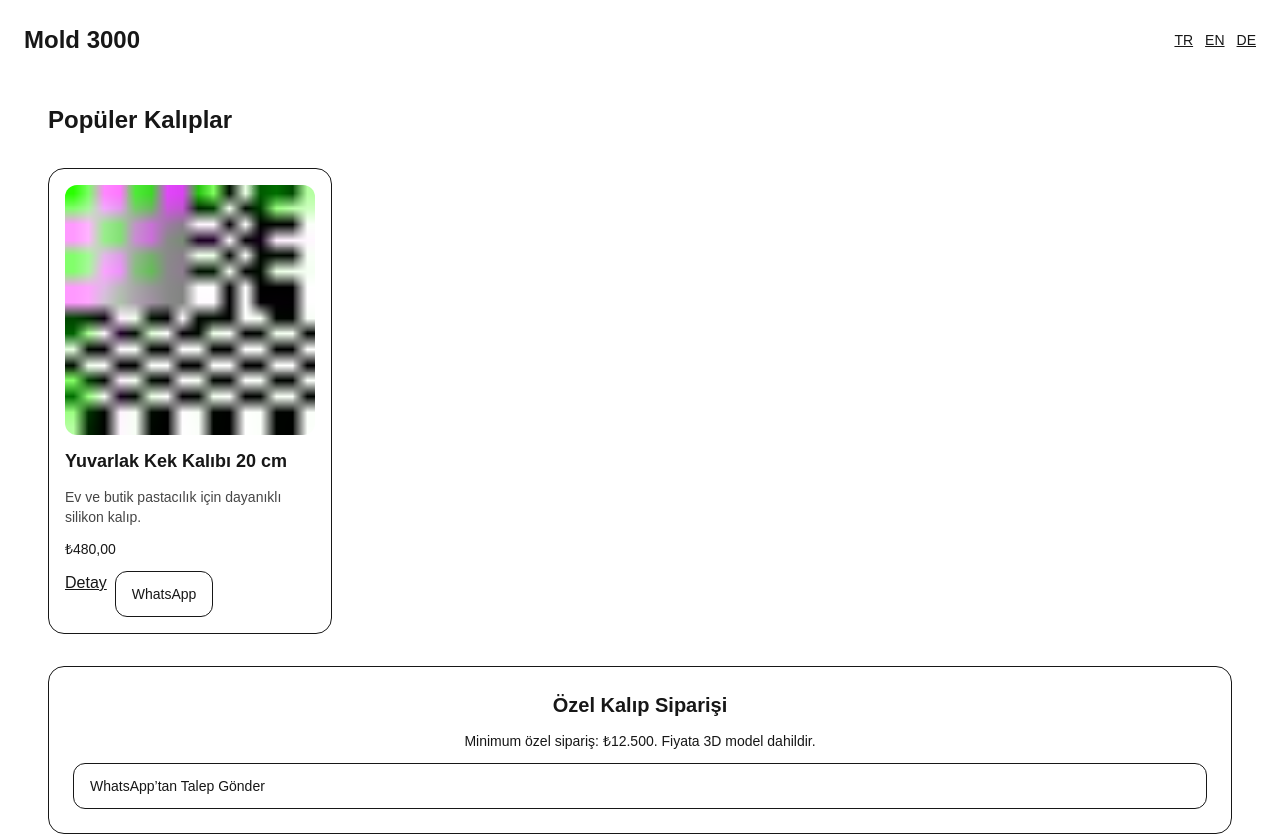
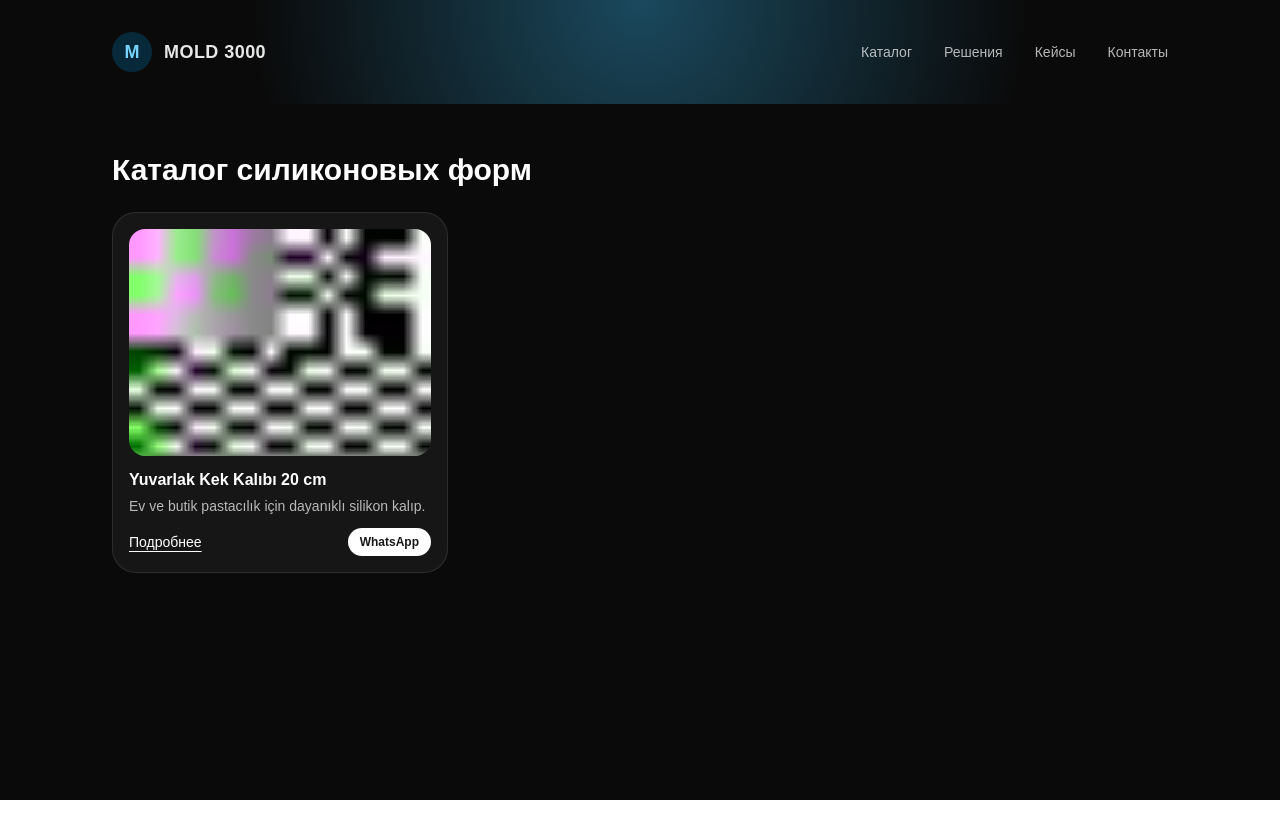
Before and after one commit to Tashkentt2015/Mold, a Next.js app: page /catalog in a window 1280 px wide. Shown: the top 836 px of the page. After the commit the page ends 800 px from the top, so only its background shows below. Built offline with nearby package versions, Linux system fonts and the light colour scheme.

Commit message:
╨Ю╨▒╨╜╨╛╨▓╨╕╨╗ ╨║╨╛╨┤ ╨┐╤А╨╛╨╡╨║╤В╨░

```diff
--- /dev/null
+++ b/src/app/catalog/page.tsx
@@ -0,0 +1,63 @@
+import Link from "next/link";
+import Image from "next/image";
+import productsTR from "@/data/products.tr.json";
+
+type Product = {
+  slug: string;
+  title: string;
+  shortDescription: string;
+  priceTRY: number;
+  images: string[];
+};
+
+const products: Product[] = productsTR as unknown as Product[];
+
+export default function CatalogPage() {
+  return (
+    <div className="min-h-screen bg-neutral-950 text-white">
+      <header className="relative overflow-hidden">
+        <div className="pointer-events-none absolute inset-0 bg-[radial-gradient(circle_at_top,_rgba(56,189,248,0.35)_0%,_rgba(15,23,42,0)_60%)]" />
+        <div className="relative mx-auto flex max-w-6xl items-center justify-between px-6 py-8 sm:px-12">
+          <div className="flex items-center gap-3">
+            <span className="flex h-10 w-10 items-center justify-center rounded-full bg-sky-500/20 text-lg font-semibold text-sky-300">M</span>
+            <span className="text-lg font-semibold tracking-wide text-white/90">MOLD 3000</span>
+          </div>
+          <nav className="hidden items-center gap-8 text-sm font-medium text-white/70 lg:flex">
+            <Link className="transition hover:text-white" href="/catalog">Каталог</Link>
+            <Link className="transition hover:text-white" href="/#solutions">Решения</Link>
+            <Link className="transition hover:text-white" href="/#cases">Кейсы</Link>
+            <Link className="transition hover:text-white" href="/#contacts">Контакты</Link>
+          </nav>
+        </div>
+      </header>
+
+      <main className="mx-auto max-w-6xl px-6 py-12 sm:px-12">
+        <h1 className="mb-6 text-3xl font-bold">Каталог силиконовых форм</h1>
+        <div className="grid gap-6 sm:grid-cols-2 lg:grid-cols-3">
+          {products.map((p) => (
+            <div key={p.slug} className="rounded-3xl border border-white/10 bg-white/5 p-4">
+              <div className="relative mb-3 aspect-[4/3] overflow-hidden rounded-2xl">
+                <Image src={p.images[0] ?? "/images/products/kalip-orn1.jpg"} alt={p.title} fill className="object-cover" />
+              </div>
+              <h3 className="text-base font-semibold">{p.title}</h3>
+              <p className="mt-1 line-clamp-2 text-sm text-white/70">{p.shortDescription}</p>
+              <div className="mt-3 flex items-center justify-between">
+                <Link href={`/products/${p.slug}`} className="text-sm underline underline-offset-4">
+                  Подробнее
+                </Link>
+                <a
+                  href={`https://wa.me/90XXXXXXXXXX?text=${encodeURIComponent(`Merhaba, ${p.title} için sipariş vermek istiyorum`)}`}
+                  target="_blank"
+                  rel="noopener"
+                  className="rounded-full bg-white px-3 py-1.5 text-xs font-semibold text-neutral-900"
+                >
+                  WhatsApp
+                </a>
+              </div>
+            </div>
+          ))}
+        </div>
+      </main>
+    </div>
+  );
+}
--- a/src/app/page.tsx
+++ b/src/app/page.tsx
@@ -13,7 +13,7 @@ export default function Home() {
             </div>
             <div className="hidden items-center gap-8 text-sm font-medium text-white/70 lg:flex">
               <a className="transition hover:text-white" href="#products">
-                Продукты
+                КАТАЛОГ
               </a>
               <a className="transition hover:text-white" href="#solutions">
                 Решения
```
